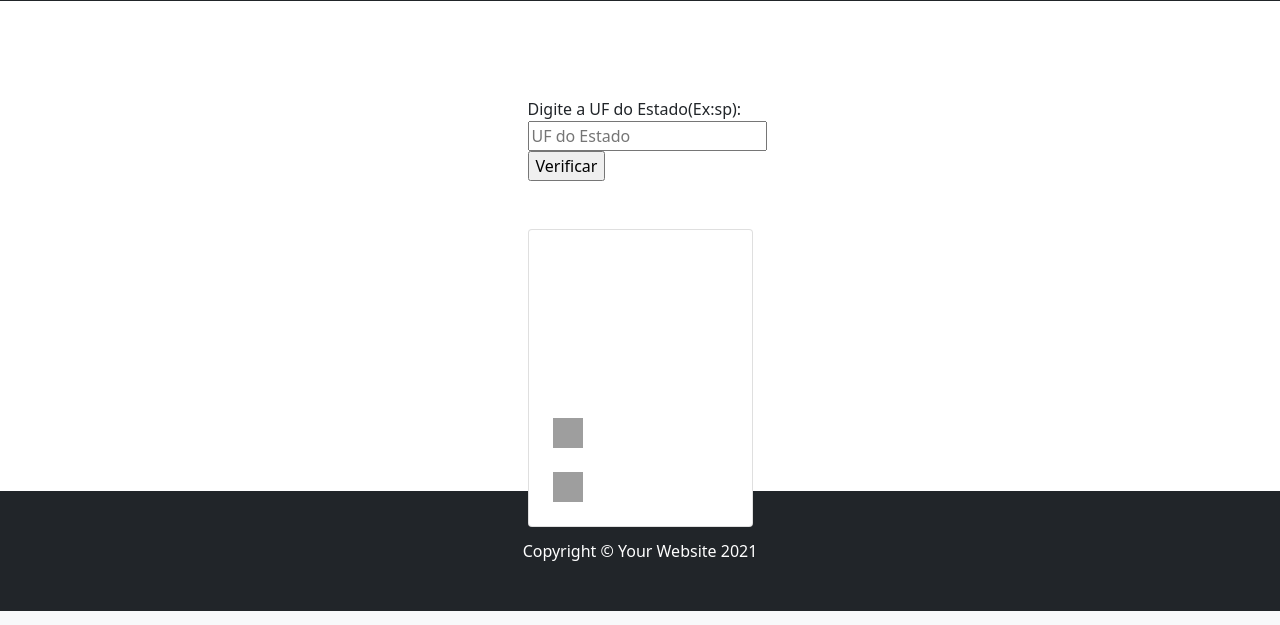
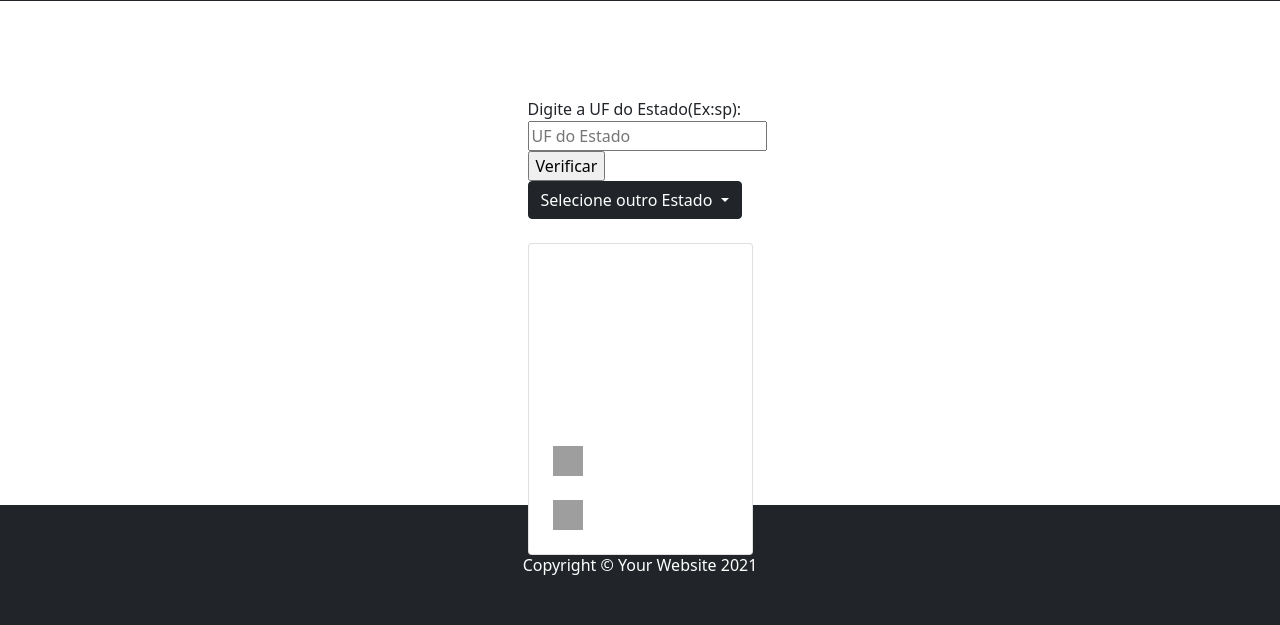
Before and after one commit to CaioRS/ProjetoCOVID, a Flask app: page / in a window 1280 px wide. Shown: the part 352-977 px from the top of the page. Run offline with Flask 2, Linux system fonts and the light colour scheme; data that the repository does not hold is empty; some libraries are stand-ins or nearby versions; grey boxes are pictures that could not be loaded.

Commit message:
reformulando a index; incluindo dropdown para filtro

```diff
--- a/app.py
+++ b/app.py
@@ -15,6 +15,7 @@ def inicio():  # put application's code here
     dados = response.json()
     return render_template("Inicio.html",info=dados)
 
+
 @app.route('/estados')
 def estados():  # put application's code here
 
@@ -22,6 +23,7 @@ def estados():  # put application's code here
     response = requests.get(url)
     dados = response.json()
     return render_template("estados.html",info=dados)
+
 
 @app.route('/paises')
 def paises():  # put application's code here
--- a/templates/Inicio.html
+++ b/templates/Inicio.html
@@ -51,6 +51,39 @@
                           <input type="submit" value="Verificar">
                         </form>
 
+                        <div class="btn-group">
+                            <button class="btn dropdown-toggle btn-dark" data-toggle="dropdown" aria-expanded="false"> Selecione outro Estado </button>
+                            <div class="dropdown-menu">
+                                <a class="dropdown-item" href="?estado=RO">RO - Rondônia</a>
+                                <a class="dropdown-item" href="?estado=AC">AC - Acre</a>
+                                <a class="dropdown-item" href="?estado=AM">AM - Amazonas</a>
+                                <a class="dropdown-item" href="?estado=RR">RR - Roraima</a>
+                                <a class="dropdown-item" href="?estado=PA">PA - Pará</a>
+                                <a class="dropdown-item" href="?estado=AP">AP - Amapá</a>
+                                <a class="dropdown-item" href="?estado=TO">TO - Tocantins</a>
+                                <a class="dropdown-item" href="?estado=MA">MA - Maranhão</a>
+                                <a class="dropdown-item" href="?estado=PI">PI - Piauí</a>
+                                <a class="dropdown-item" href="?estado=CE">CE - Ceará</a>
+                                <a class="dropdown-item" href="?estado=RN">RN - Rio Grande do Norte</a>
+                                <a class="dropdown-item" href="?estado=PB">PB - Paraíba</a>
+                                <a class="dropdown-item" href="?estado=PE">PE - Pernambuco</a>
+                                <a class="dropdown-item" href="?estado=AL">AL - Alagoas</a>
+                                <a class="dropdown-item" href="?estado=SE">SE - Sergipe</a>
+                                <a class="dropdown-item" href="?estado=BA">BA - Bahia</a>
+                                <a class="dropdown-item" href="?estado=MG">MG - Minas Gerais</a>
+                                <a class="dropdown-item" href="?estado=ES">ES - Espírito Santo</a>
+                                <a class="dropdown-item" href="?estado=RJ">RJ - Rio de Janeiro</a>
+                                <a class="dropdown-item" href="?estado=SP">SP - São Paulo</a>
+                                <a class="dropdown-item" href="?estado=PR">PR - Paraná</a>
+                                <a class="dropdown-item" href="?estado=SC">SC - Santa Catarina</a>
+                                <a class="dropdown-item" href="?estado=RS">RS - Rio Grande do Sul</a>
+                                <a class="dropdown-item" href="?estado=MS">MS - Mato Grosso do Sul</a>
+                                <a class="dropdown-item" href="?estado=MT">MT - Mato Grosso</a>
+                                <a class="dropdown-item" href="?estado=GO">GO - Goiás</a>
+                                <a class="dropdown-item" href="?estado=DF">DF - Distrito Federal</a>
+                            </div>
+                        </div>
+
                 <br><br>
                         <div class="card h-100">
                             <!-- Product details-->
```
Also changed, not shown: templates/index.html (added, +97 -0 lines).
